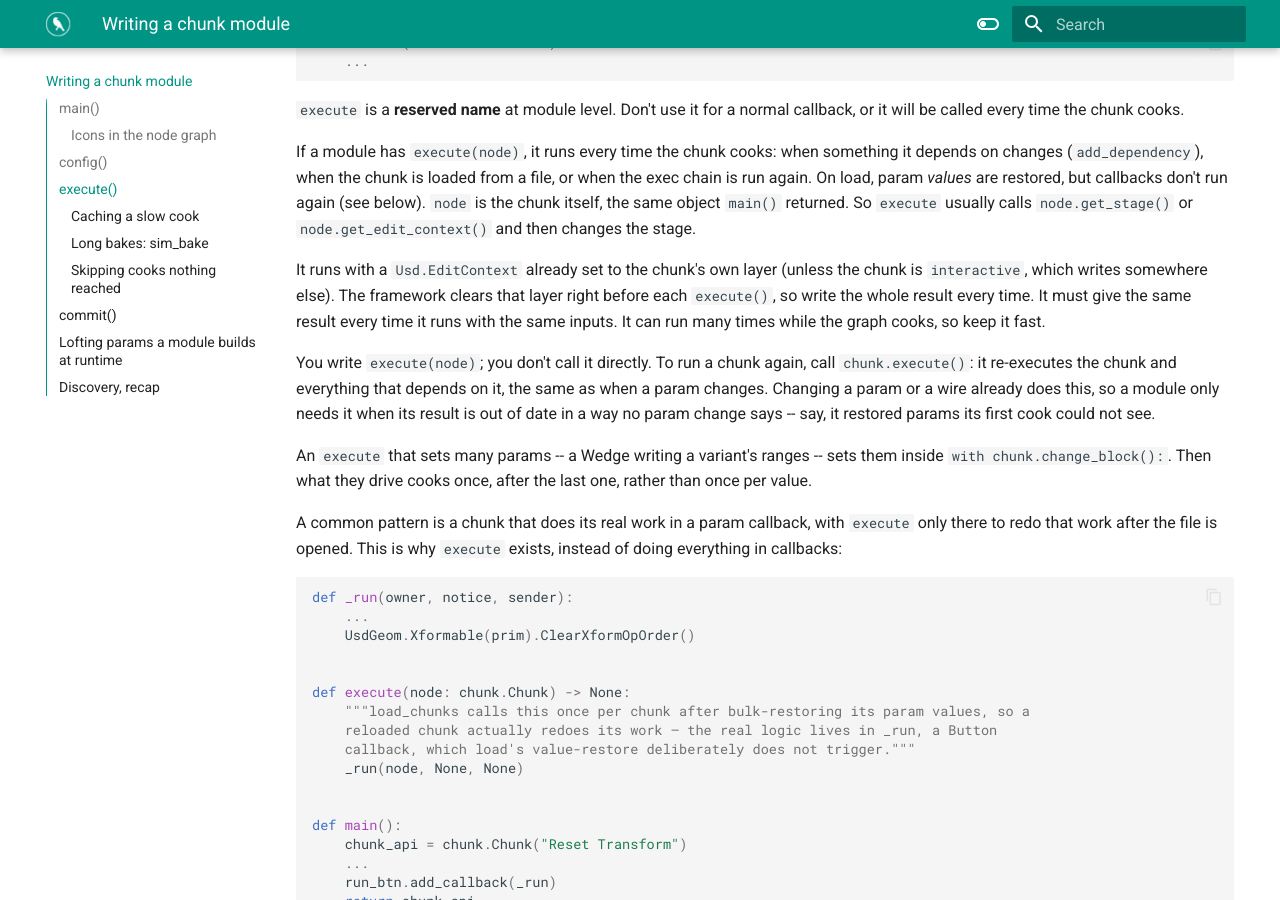
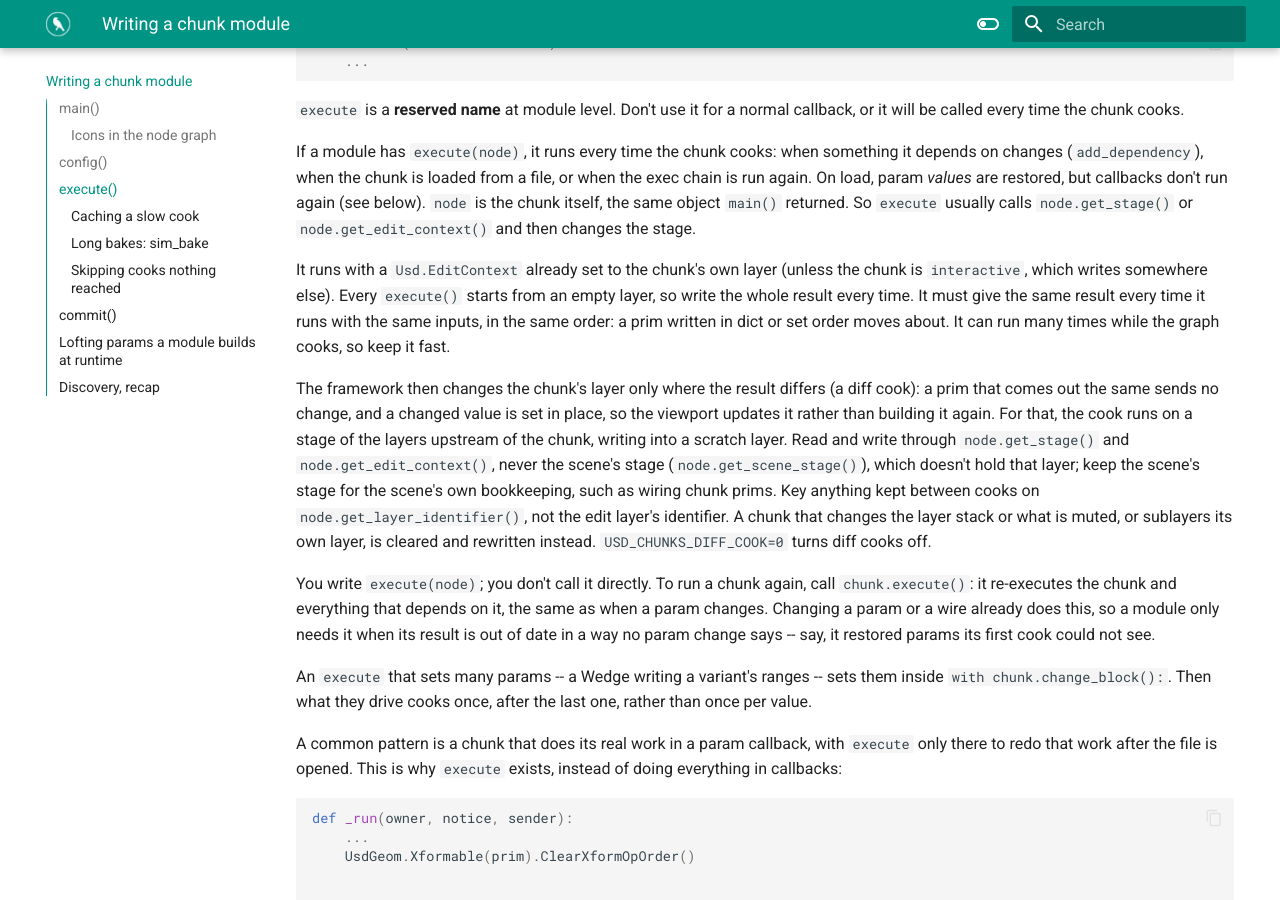
Before and after one commit to HuginStudios/usd_chunks, an MkDocs documentation site: the page built from docs/writing-a-chunk.md, in a window 1280 px wide and 900 px high, scrolled down 5202 px. Built offline with MkDocs 1.6.1 and Material for MkDocs 9.7.7, drawn with Linux system fonts in a browser that asks for light colours; some of the changed text lies outside the part shown.

Commit message:
📝 Diff cook in the CHANGELOG and the docs
The docs said the framework clears a chunk's layer before each cook.
A module still starts from an empty layer, but the result is now
applied by changing only what differs, and execute() has to use
node.get_stage() and node.get_edit_context() rather than the scene's
stage, with caches keyed on get_layer_identifier(). Said in
writing-a-chunk, AGENTS.md, README, the gizmo host contract and the
write-chunk and review-chunk skills; the CHANGELOG marks it Breaking
for chunk modules of one's own.

```diff
--- a/docs/writing-a-chunk.md
+++ b/docs/writing-a-chunk.md
@@ -221,10 +221,21 @@ again (see below). `node` is the chunk itself, the same object `main()` returned
 the stage.
 
 It runs with a `Usd.EditContext` already set to the chunk's own layer (unless the chunk is
-`interactive`, which writes somewhere else). The framework clears that layer right before
-each `execute()`, so write the whole result every time. It must give the same result every
-time it runs with the same inputs. It can run many times while the graph cooks, so keep it
-fast.
+`interactive`, which writes somewhere else). Every `execute()` starts from an empty layer,
+so write the whole result every time. It must give the same result every time it runs with
+the same inputs, in the same order: a prim written in dict or set order moves about. It
+can run many times while the graph cooks, so keep it fast.
+
+The framework then changes the chunk's layer only where the result differs (a diff cook):
+a prim that comes out the same sends no change, and a changed value is set in place, so the
+viewport updates it rather than building it again. For that, the cook runs on a stage of
+the layers upstream of the chunk, writing into a scratch layer. Read and write through
+`node.get_stage()` and `node.get_edit_context()`, never the scene's stage
+(`node.get_scene_stage()`), which doesn't hold that layer; keep the scene's stage for the
+scene's own bookkeeping, such as wiring chunk prims. Key anything kept between cooks on
+`node.get_layer_identifier()`, not the edit layer's identifier. A chunk that changes the
+layer stack or what is muted, or sublayers its own layer, is cleared and rewritten instead.
+`USD_CHUNKS_DIFF_COOK=0` turns diff cooks off.
 
 You write `execute(node)`; you don't call it directly. To run a chunk again, call
 `chunk.execute()`: it re-executes the chunk and everything that depends on it, the same as
@@ -354,7 +365,7 @@ through. `sim_bake.cancel(node)` stops it.
 Some engines hold Python's GIL while they compute (Taichi does), which stops the UI even from
 a thread. Call the solve through `sim_bake.in_subprocess(ctx, solve, **job)` to run it in a
 separate Python process. `promote`, `keep` and `restore` handle the bake's layer: put it in
-front of the layers it animates, and put it back after the next cook clears it.
+front of the layers it animates, and put it back after the next cook rewrites it.
 
 For smaller work of your own -- a download, a wait before re-running -- get back to the main
 thread with `node.get_scene().call_later(fn, delay=0.0)`. It works in every host (usdview,
```
Also changed, not shown: other parts of docs/writing-a-chunk.md (+1 -1 lines), AGENTS.md (+6 -2 lines), CHANGELOG.md (+18 -0 lines), README.md (+1 -1 lines), docs/gizmo-host-contract.md (+2 -2 lines), skills/usd-chunks-review-chunk/SKILL.md (+6 -2 lines), skills/usd-chunks-write-chunk/SKILL.md (+7 -3 lines).
